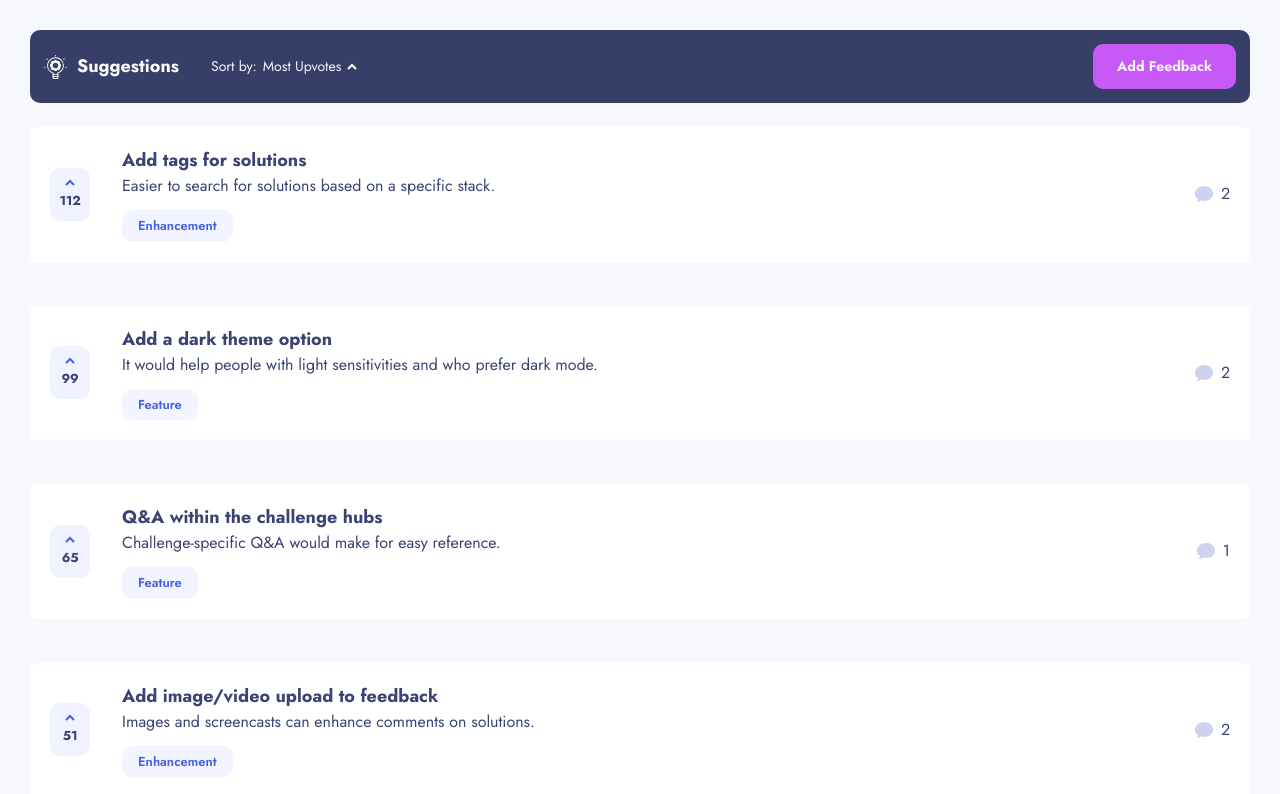
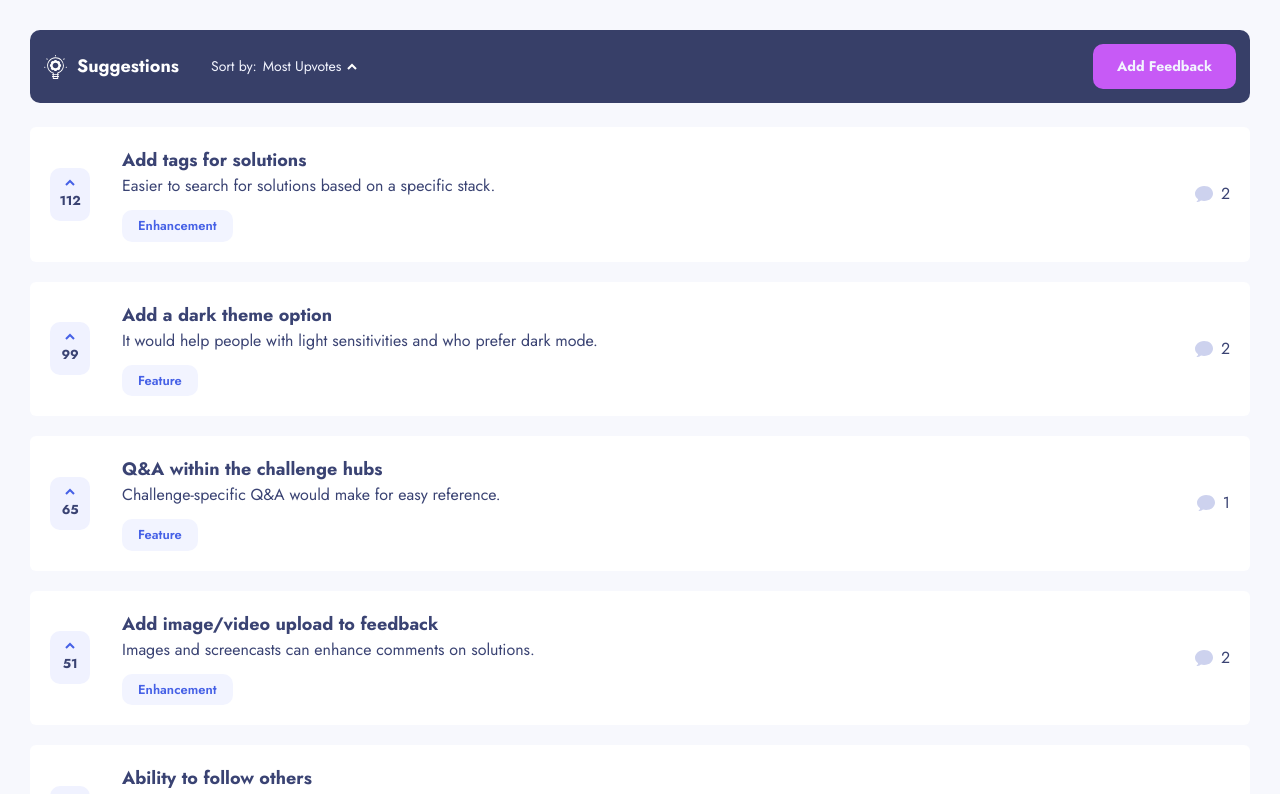
Before and after one commit to wenwen-dev/personal-website, a React (Vite) app: page / in a window 1280 px wide. Shown: the top 794 px of the page. Built offline with nearby package versions, Linux system fonts and the light colour scheme; a web font is replaced by a local one.

Commit message:
Adjust distance between Cards

```diff
--- a/src/App.tsx
+++ b/src/App.tsx
@@ -26,6 +26,7 @@ function App() {
   return (
     <Wrapper>
       <DisplayOptionsBar />
+      <CardGrid>
         {requests.map(request => (
           <Card
             key={request.id}
@@ -34,6 +35,7 @@ function App() {
             //Qs: above, why it doesn't require a parameter?
           />
         ))}
+      </CardGrid>
       <GlobalStyles />
     </Wrapper>
   );
@@ -46,4 +48,10 @@ const Wrapper = styled.div`
   flex-direction: column;
 `;
 
+const CardGrid = styled.div`
+  gap: 20px;
+  display: flex;
+  flex-direction: column;
+`;
+
 export default App;
--- a/src/components/Card.tsx
+++ b/src/components/Card.tsx
@@ -28,7 +28,6 @@ const Wrapper = styled.article`
   justify-content: space-between;
   align-items: center;
   gap: 32px;
-  margin-bottom: 20px;
   background-color: hsl(0, 0%, 100%);
   border-radius: 6px;
 `;
```
Lines whose indentation alone changed are shown as unchanged.
